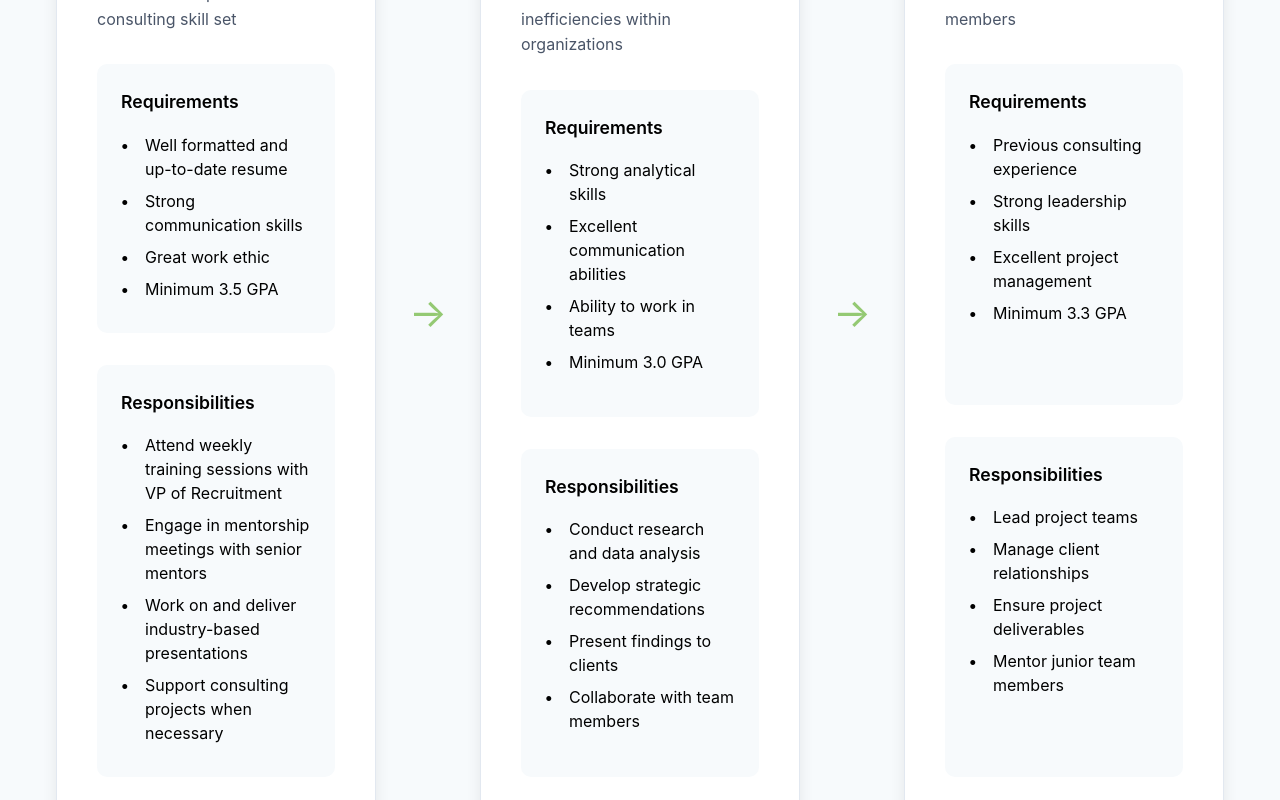
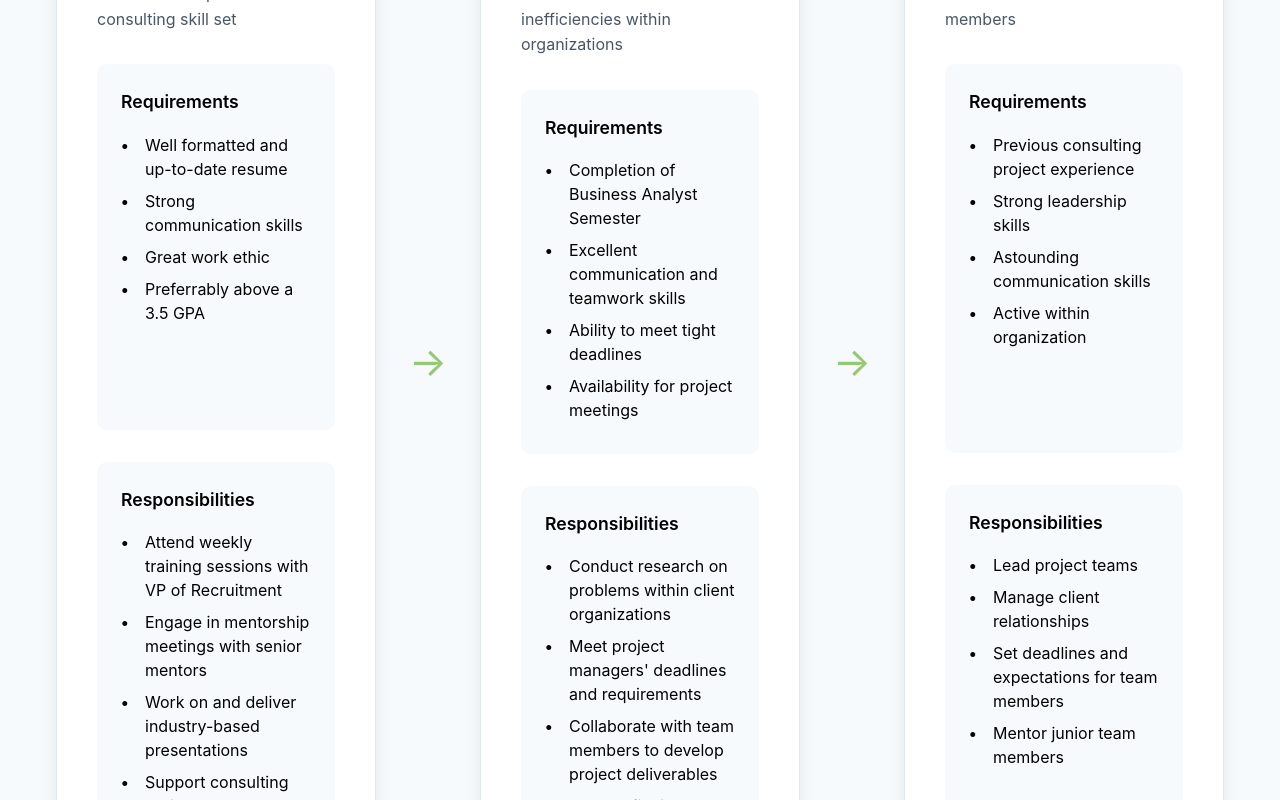
Before and after one commit to akhilkadari/180-website, a React (Create React App) app: page /join-us in a window 1280 px wide. Shown: the part 3400-4200 px from the top of the page. Built offline with nearby package versions, Linux system fonts and the light colour scheme.

Commit message:
join done

```diff
--- a/src/pages/JoinUs.js
+++ b/src/pages/JoinUs.js
@@ -65,7 +65,7 @@ const JoinUs = () => {
         "Well formatted and up-to-date resume",
         "Strong communication skills",
         "Great work ethic",
-        "Minimum 3.5 GPA"
+        "Preferrably above a 3.5 GPA"
       ],
       responsibilities: [
         "Attend weekly training sessions with VP of Recruitment",
@@ -78,31 +78,31 @@ const JoinUs = () => {
       title: "Consultant",
       description: "Work directly with clients to analyze problems and develop sound recommendations based on bottlenecks and inefficiencies within organizations",
       requirements: [
-        "Strong analytical skills",
-        "Excellent communication abilities",
-        "Ability to work in teams",
-        "Minimum 3.0 GPA"
+        "Completion of Business Analyst Semester",
+        "Excellent communication and teamwork skills",
+        "Ability to meet tight deadlines",
+        "Availability for project meetings"
       ],
       responsibilities: [
-        "Conduct research and data analysis",
-        "Develop strategic recommendations",
-        "Present findings to clients",
-        "Collaborate with team members"
+        "Conduct research on problems within client organizations",
+        "Meet project managers' deadlines and requirements",
+        "Collaborate with team members to develop project deliverables",
+        "Present findings to clients"
       ]
     },
     {
       title: "Project Manager",
       description: "Oversee consulting teams and create project roadmap while being the first point of contact between clients and team members",
       requirements: [
-        "Previous consulting experience",
+        "Previous consulting project experience",
         "Strong leadership skills",
-        "Excellent project management",
-        "Minimum 3.3 GPA"
+        "Astounding communication skills",
+        "Active within organization"
       ],
       responsibilities: [
         "Lead project teams",
         "Manage client relationships",
-        "Ensure project deliverables",
+        "Set deadlines and expectations for team members",
         "Mentor junior team members"
       ]
     }
```
